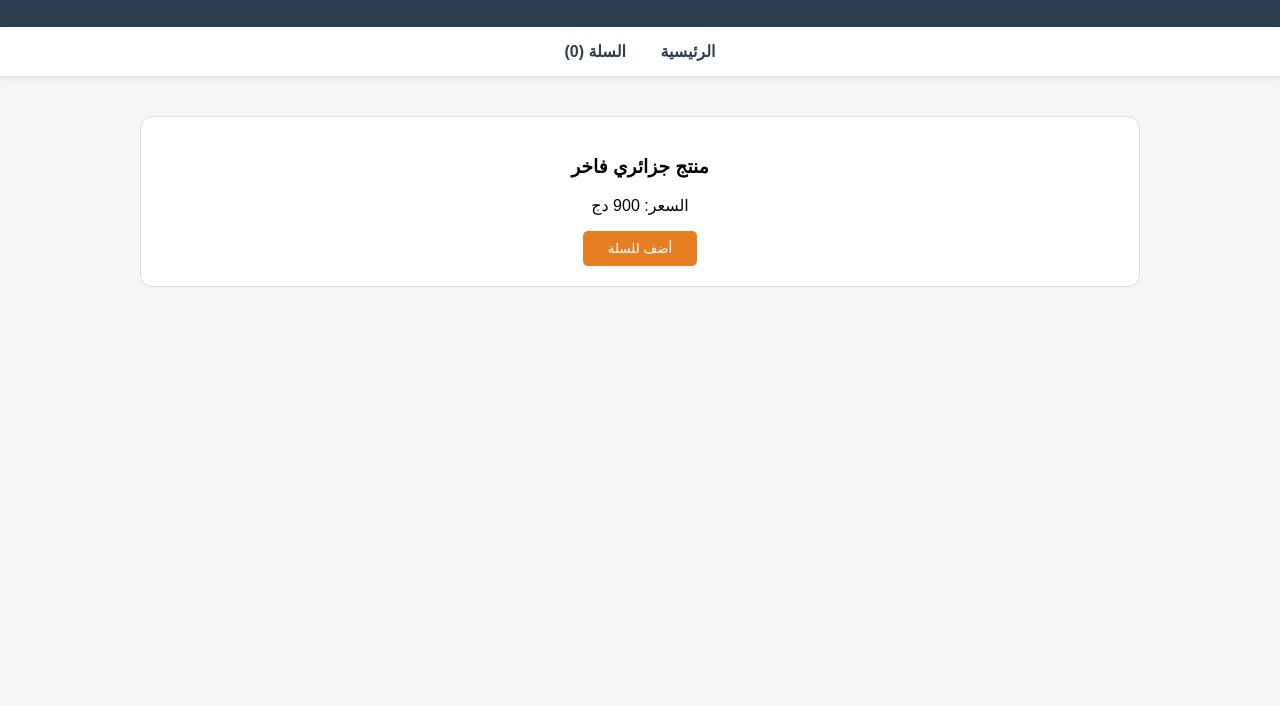
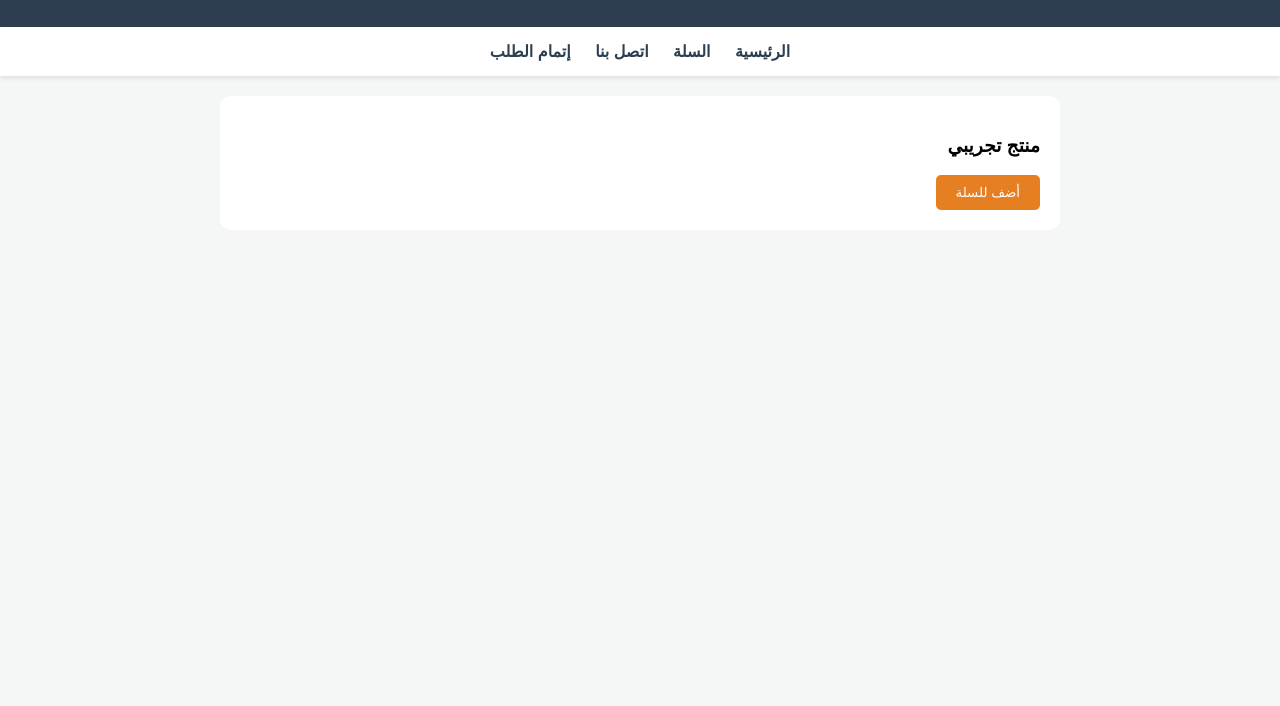
Before and after one commit to Abdelali0669/hanout-store, a website: page index.html in a window 1280 px wide. Shown: the part 94-800 px from the top of the page. Drawn offline with Linux system fonts and the light colour scheme.

Commit message:
Add files via upload

```diff
--- a/index.html
+++ b/index.html
@@ -1,20 +1,14 @@
 <!DOCTYPE html>
 <html lang="ar" dir="rtl">
-<head>
-    <meta charset="UTF-8">
-    <link rel="stylesheet" href="style.css">
-</head>
+<head><link rel="stylesheet" href="style.css"><title>الرئيسية</title></head>
 <body>
-    <header><h1>متجر حانوت الاحترافي</h1></header>
+    <header><h1>متجر حانوت</h1></header>
     <nav>
-        <a href="/">الرئيسية</a> <a href="/cart">السلة (<span id="cart-count">0</span>)</a>
+        <a href="/">الرئيسية</a> <a href="/cart">السلة</a> <a href="/contact">اتصل بنا</a> <a href="/checkout">إتمام الطلب</a>
     </nav>
     <div class="container">
-        <div class="product-card">
-            <h3>منتج جزائري فاخر</h3>
-            <p>السعر: 900 دج</p>
-            <button class="btn-add" onclick="addToCart('منتج فاخر', 900)">أضف للسلة</button>
-        </div>
+        <h3>منتج تجريبي</h3>
+        <button onclick="alert('تمت الإضافة')">أضف للسلة</button>
     </div>
     <script src="script.js"></script>
 </body>
--- a/server.js
+++ b/server.js
@@ -1,13 +1,9 @@
 const express = require('express');
 const app = express();
 const port = process.env.PORT || 3000;
-
 app.use(express.static(__dirname));
-
-// كل الصفحات المتاحة
 app.get('/', (req, res) => res.sendFile(__dirname + '/index.html'));
 app.get('/cart', (req, res) => res.sendFile(__dirname + '/cart.html'));
 app.get('/contact', (req, res) => res.sendFile(__dirname + '/contact.html'));
 app.get('/checkout', (req, res) => res.sendFile(__dirname + '/checkout.html'));
-
 app.listen(port, '0.0.0.0', () => console.log('المتجر يعمل!'));
--- a/style.css
+++ b/style.css
@@ -1,8 +1,7 @@
-:root { --main-color: #2c3e50; --accent-color: #e67e22; }
-body { font-family: 'Tajawal', sans-serif; background: #f4f7f6; margin: 0; }
-header { background: var(--main-color); color: white; padding: 20px; text-align: center; }
+body { font-family: 'Tajawal', sans-serif; background: #f4f7f6; margin: 0; direction: rtl; }
+header { background: #2c3e50; color: white; padding: 20px; text-align: center; }
 nav { background: white; padding: 15px; text-align: center; box-shadow: 0 2px 5px rgba(0,0,0,0.1); }
-nav a { margin: 0 15px; text-decoration: none; color: var(--main-color); font-weight: bold; }
-.container { max-width: 1000px; margin: 20px auto; padding: 20px; }
-.product-card { background: white; padding: 20px; border-radius: 12px; text-align: center; border: 1px solid #ddd; }
-.btn-add { background: var(--accent-color); color: white; border: none; padding: 10px 25px; border-radius: 5px; cursor: pointer; }
+nav a { margin: 0 10px; text-decoration: none; color: #2c3e50; font-weight: bold; }
+.container { max-width: 800px; margin: 20px auto; padding: 20px; background: white; border-radius: 10px; }
+button { background: #e67e22; color: white; border: none; padding: 10px 20px; border-radius: 5px; cursor: pointer; }
+input { width: 90%; padding: 10px; margin: 5px 0; }
```
Also changed, not shown: cart.html (+7 -8 lines), contact.html (+6 -6 lines).
